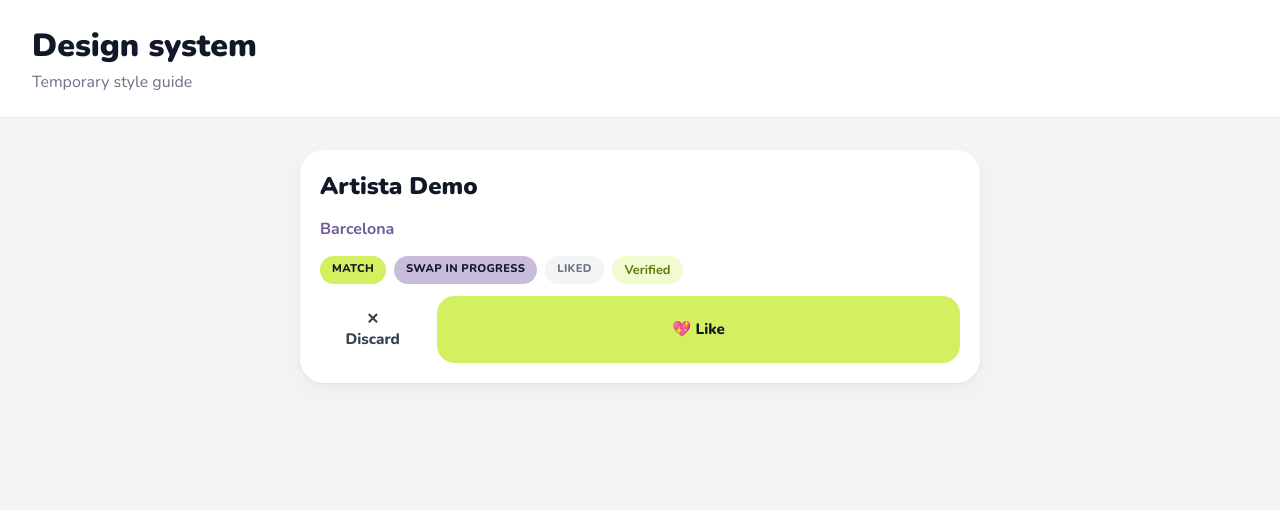
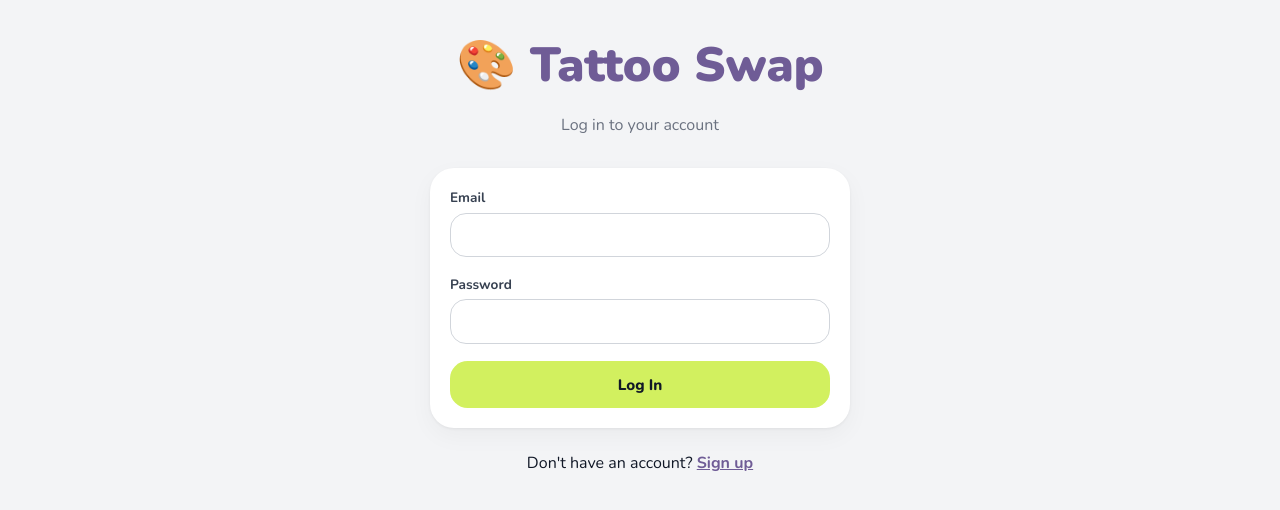
Before and after one commit to hricheri/S502, a React (Vite) app: page /login in a window 1280 px wide. Shown: the top 510 px of the page. Built offline with nearby package versions, Linux system fonts and the light colour scheme.

Commit message:
feat: add routing with protected routes

```diff
--- a/src/App.jsx
+++ b/src/App.jsx
@@ -1,30 +1,44 @@
+import { Routes, Route, Navigate } from 'react-router-dom'
+import { AuthProvider, useAuth } from './AuthContext'
+import Login from './pages/Login'
+import Register from './pages/Register'
+
+function ProfilePlaceholder() {
+  const { logout } = useAuth()
+
+  return (
+    <div className="page-content">
+      <h1>Sesión iniciada ✅</h1>
+      <p>Pantalla temporal: el perfil real viene después.</p>
+      <button className="btn btn-lime" onClick={logout}>
+        Log out
+      </button>
+    </div>
+  )
+}
+
+function ProtectedRoute({ children }) {
+  const { isLoggedIn } = useAuth()
+  return isLoggedIn ? children : <Navigate to="/login" replace />
+}
+
 function App() {
   return (
-    <>
-      <header className="page-header">
-        <h1>Design system</h1>
-        <p>Temporary style guide</p>
-      </header>
-
-      <main className="page-content">
-        <div className="card">
-          <div className="card-body">
-            <h2>Artista Demo</h2>
-            <p style={{ color: 'var(--lavender-700)', fontWeight: 700 }}>Barcelona</p>
-            <div style={{ display: 'flex', gap: '0.5rem', flexWrap: 'wrap', margin: '0.75rem 0' }}>
-              <span className="badge badge-lima">Match</span>
-              <span className="badge badge-lavender">Swap in progress</span>
-              <span className="badge badge-gray">Liked</span>
-              <span className="pill">Verified</span>
-            </div>
-            <div style={{ display: 'flex', gap: '0.75rem' }}>
-              <button className="btn btn-ghost">✕ Discard</button>
-              <button className="btn btn-lime btn-block">💖 Like</button>
-            </div>
-          </div>
-        </div>
-      </main>
-    </>
+    <AuthProvider>
+      <Routes>
+        <Route path="/login" element={<Login />} />
+        <Route path="/register" element={<Register />} />
+        <Route
+          path="/profile"
+          element={
+            <ProtectedRoute>
+              <ProfilePlaceholder />
+            </ProtectedRoute>
+          }
+        />
+        <Route path="*" element={<Navigate to="/login" replace />} />
+      </Routes>
+    </AuthProvider>
   )
 }
 
```
